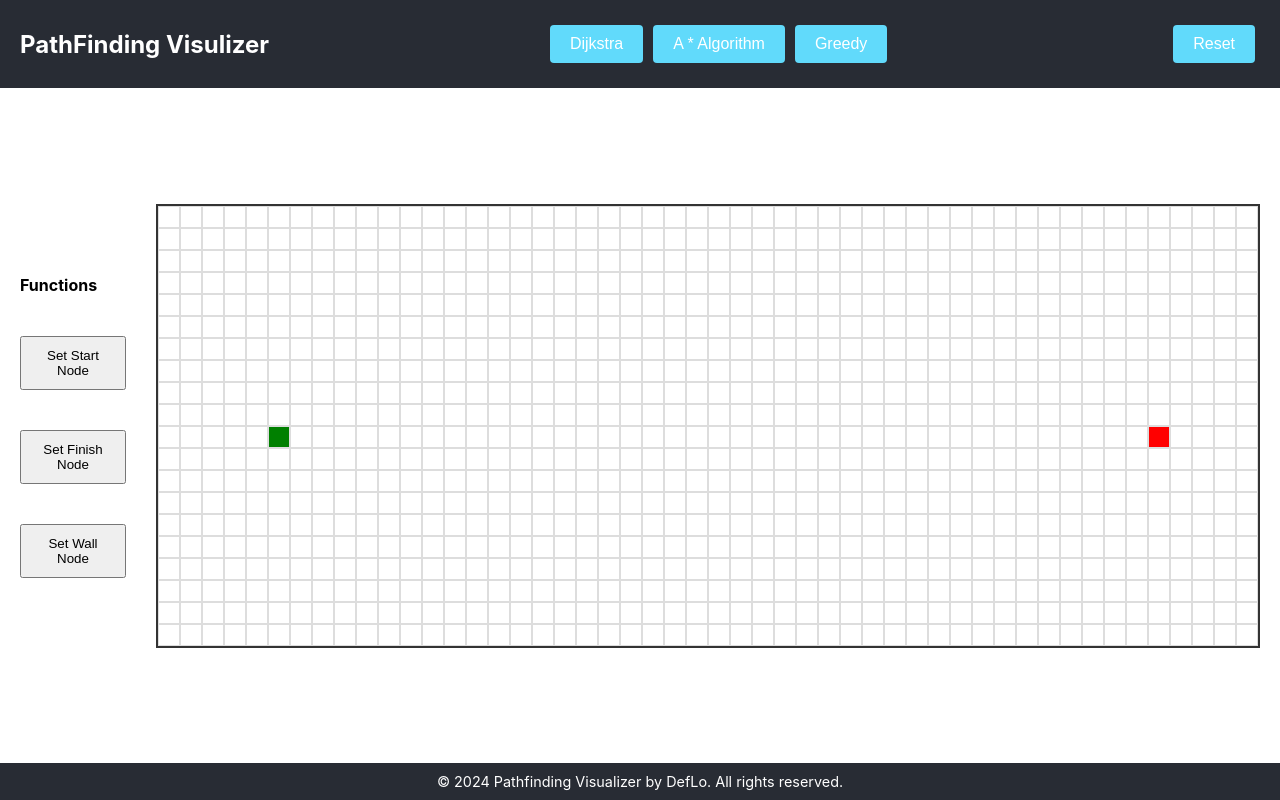
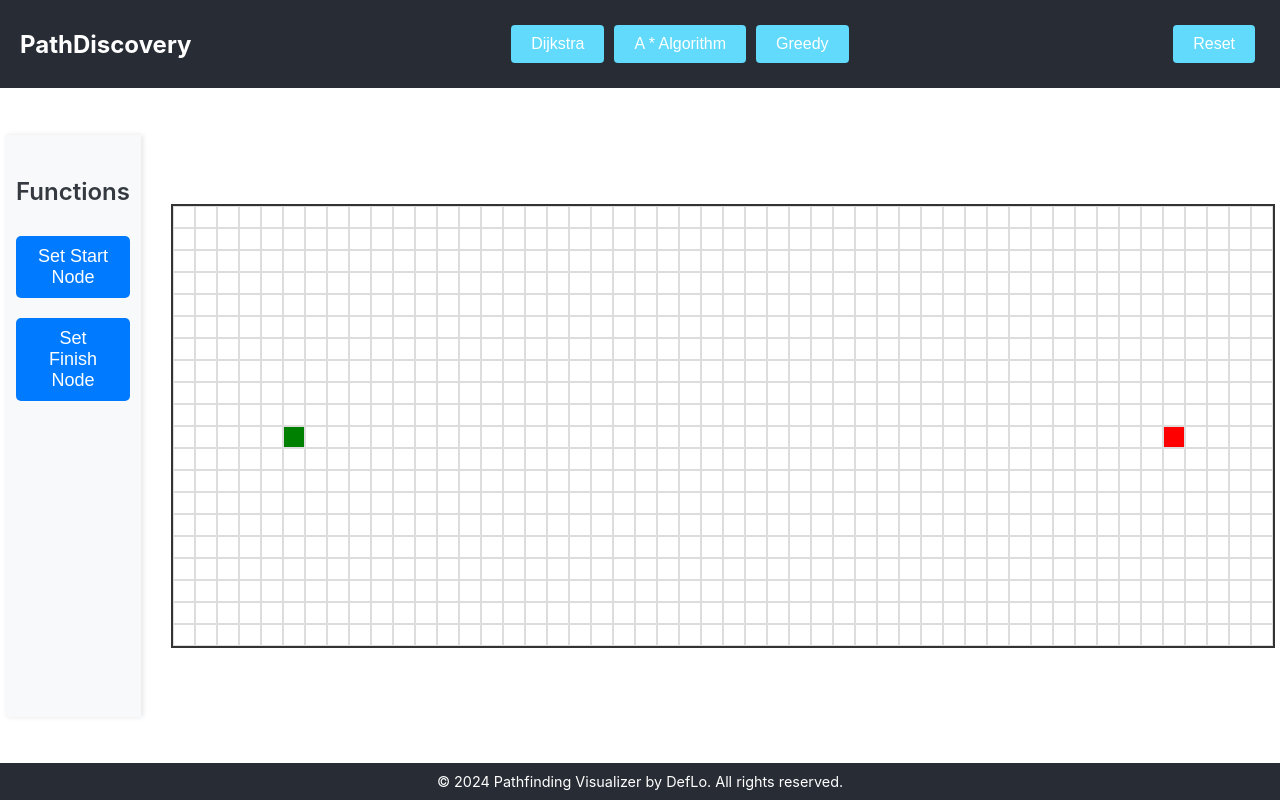
Before and after one commit to raj1828/PathFinder, a React (Create React App) app: page / in a window 1280 px wide. Built offline with nearby package versions, Linux system fonts and the light colour scheme.

Commit message:
Added Css And FAvIcon

```diff
--- a/public/index.html
+++ b/public/index.html
@@ -1,14 +1,12 @@
 <!DOCTYPE html>
 <html lang="en">
+
 <head>
        <meta charset="utf-8" />
        <link rel="icon" href="%PUBLIC_URL%/favicon.ico" />
        <meta name="viewport" content="width=device-width, initial-scale=1" />
        <meta name="theme-color" content="#000000" />
-    <meta
-      name="description"
-      content="Web site created using create-react-app"
-    />
+       <meta name="description" content="Path Finding and Visulizing Webiste " />
        <link rel="apple-touch-icon" href="%PUBLIC_URL%/logo192.png" />
        <!--
       manifest.json provides metadata used when your web app is installed on a
@@ -24,8 +22,9 @@
       work correctly both with client-side routing and a non-root public URL.
       Learn how to configure a non-root public URL by running `npm run build`.
     -->
-    <title>React App</title>
+       <title>PathDiscovery - DefLo</title>
 </head>
+
 <body>
        <noscript>You need to enable JavaScript to run this app.</noscript>
        <div id="root"></div>
@@ -40,4 +39,5 @@
       To create a production bundle, use `npm run build` or `yarn build`.
     -->
 </body>
+
 </html>
--- a/src/components/Header.js
+++ b/src/components/Header.js
@@ -4,7 +4,7 @@ import './css/Header.css'
 const Header = ({ onVisualize, onReset }) => {
        return (
               <header className='header'>
-                     <h1>PathFinding Visulizer</h1>
+                     <h1>PathDiscovery</h1>
                      <div className="algo-buttons">
                             <button onClick={onVisualize}>Dijkstra</button>
                             <button onClick={onVisualize}>A * Algorithm</button>
--- a/src/components/Utlity.js
+++ b/src/components/Utlity.js
@@ -2,14 +2,14 @@
 import React from 'react'
 import './css/Utlity.css'
 
-const Utlity = ({ onSetStart, onSetFinish, onSetWall }) => {
+const Utlity = ({ onSetStart, onSetFinish }) => {
        return (
               <div className="util-sidebar">
                      <h4>Functions</h4>
                      <div className="funtion-buttons">
                             <button onClick={onSetStart}>Set Start Node</button>
                             <button onClick={onSetFinish}>Set Finish Node</button>
-                            <button onClick={onSetWall}>Set Wall Node</button>
+
                      </div>
               </div>
        )
--- a/src/components/css/Utlity.css
+++ b/src/components/css/Utlity.css
@@ -1,11 +1,45 @@
 .util-sidebar{
        margin: 0 30px 0 0px;
-}
-.funtion-buttons{
+       width: 250px;
+       height: 70vh;
+       background-color: #f8f9fa;
+       padding: 11px;
+       box-shadow: 2px 0 5px rgba(0,0,0,0.1);
+       left: 0;
        display: flex;
        flex-direction: column;
+       justify-content: start;
+       align-items: center;
 }
+.util-sidebar h4 {
+       margin-bottom: 20px;
+       color: #343a40;
+       font-size: 24px;
+       font-weight: 600;
+     }
+.function-buttons {
+       display: flex;
+       flex-direction: column;
+       width: 100%;
+       align-items: center;
+     }
 .funtion-buttons button{
-       margin: 20px 0;
-       padding: 10px;
+       margin: 10px 0;
+       padding: 10px 20px;
+       font-size: 18px;
+       font-weight: 500;
+       color: #ffffff;
+       background-color: #007bff;
+       border: none;
+       border-radius: 5px;
+       cursor: pointer;
+       transition: background-color 0.3s ease, transform 0.3s ease;
 }
+.function-buttons button:hover {
+       background-color: #0056b3;
+       transform: scale(1.05);
+     }
+
+     .function-buttons button:active {
+       transform: scale(1);
+     }
```
Also changed, not shown: 1 other file (tests, documents, lock files or other folders). Lines whose indentation alone changed are shown as unchanged.
